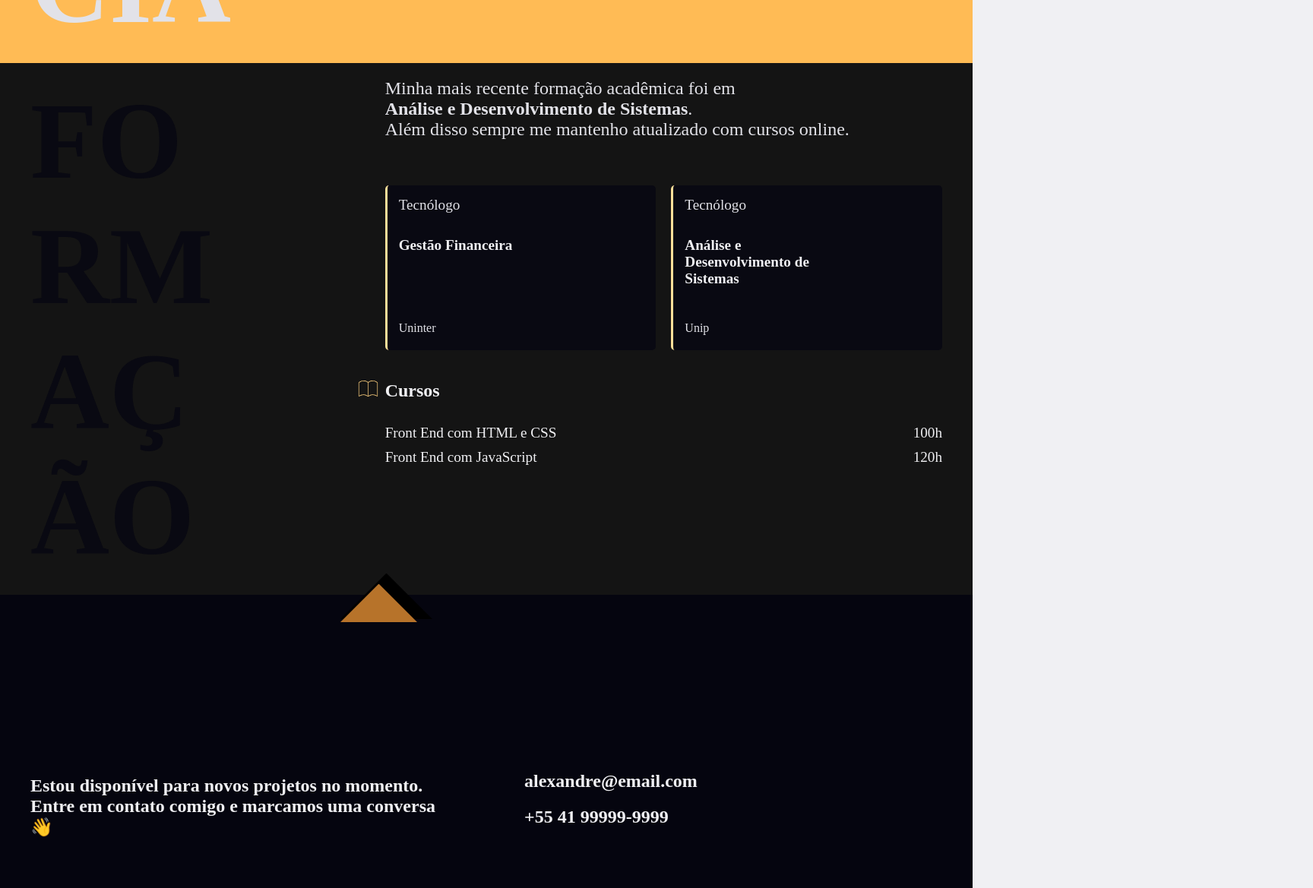
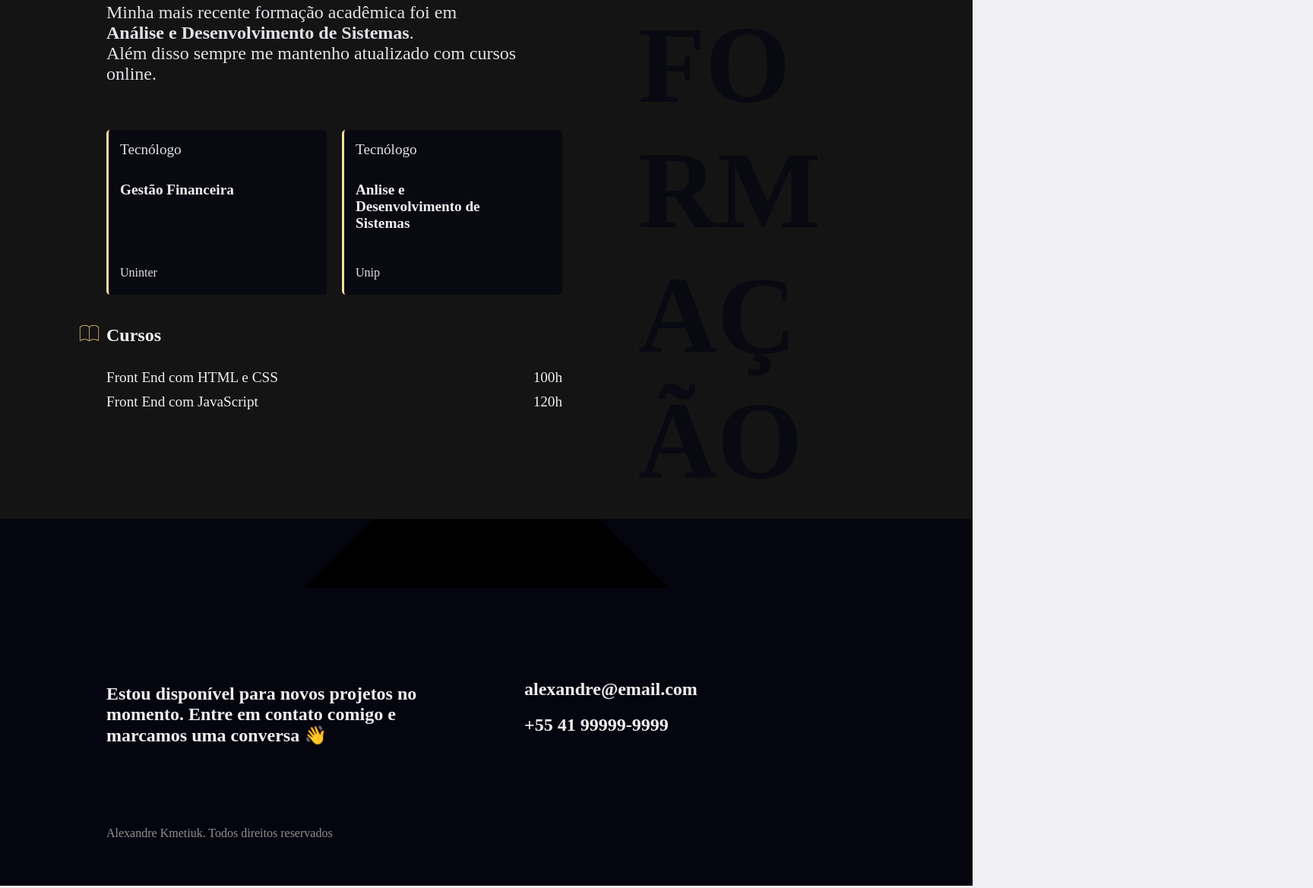
Before and after one commit to AlexandreKmetiuk/portfolio, a plain HTML site: page index.html in a window 1280 px wide. Shown: the part 1328-2497 px from the top of the page at 76% size, 1728 px wide, since content can reach past the window. Drawn offline with nearby package versions, Linux system fonts and the light colour scheme; a web font is replaced by a local one.

Commit message:
ajustando o css e arrumando html

```diff
--- a/assets/css/banner.css
+++ b/assets/css/banner.css
@@ -1,5 +1,5 @@
 .banner {
-  max-width: 1200px;
+  max-width: 1000px;
   margin: 0 auto;
   display: grid;
   gap: 100px;
@@ -54,13 +54,12 @@
 
 @media (max-width: 800px) {
   .banner {
-    grid-template-columns: 1fr 1fr;
     display: flex;
     flex-direction: column;
     gap: 40px;
   }
 
   .banner img {
-    max-width: 60%;
+    max-width: 50%;
   }
 }
--- a/assets/css/experiencia.css
+++ b/assets/css/experiencia.css
@@ -3,7 +3,7 @@
 }
 
 .experiencia-container {
-  max-width: 1200px;
+  max-width: 1000px;
   margin: 0 auto;
   display: grid;
   gap: 100px;
@@ -54,20 +54,20 @@
   color: #15151b;
 }
 
-@media (max-width: 1250px){
-    .experiencia-container{
+@media (max-width: 1250px) {
+  .experiencia-container {
     grid-template-columns: 1fr;
+    gap: 40px;
   }
-    .experiencia-titulo{
+  .experiencia-titulo {
     font-size: 2.8rem;
     text-transform: capitalize;
     max-width: initial !important;
   }
 }
 
-@media (max-width:800px){
-
-    .experiencia-container--descricao{
+@media (max-width: 800px) {
+  .experiencia-container--descricao {
     font-size: 1.4rem;
   }
 
@@ -76,8 +76,8 @@
   }
 }
 
-@media (max-width: 400px){
-    .experiencia-projetos{
+@media (max-width: 400px) {
+  .experiencia-projetos {
     grid-template-columns: 1fr;
   }
 }
--- a/assets/css/footer.css
+++ b/assets/css/footer.css
@@ -4,7 +4,7 @@
 }
 
 .footer-container {
-  max-width: 1200px;
+  max-width: 1000px;
   margin: 0 auto;
   padding: 120px 20px 60px 20px;
   gap: 100px;
@@ -29,30 +29,13 @@
   color: #8f8f8f;
 }
 
-.footer-triangulos {
-  position: relative;
-  left: 35%;
-}
-
-.triangulo {
-  width: 1px;
+.trapesio {
+  width: 300px;
   height: 1px;
-  position: relative;
-  z-index: 2;
-  top: -15px;
-  border: solid 50px transparent;
-  border-bottom: solid 50px #b7732a;
+  border: solid 90px transparent;
+  border-bottom: solid 90px black;
   border-top: none;
-}
-.triangulo-borda {
-  position: relative;
-  z-index: 1;
-  top: -80px;
-  width: 1px;
-  height: 1px;
-  border: solid 60px transparent;
-  border-bottom: solid 60px #000;
-  border-top: none;
+  margin: 0 auto;
 }
 
 @media (max-width: 800px) {
--- a/assets/css/formacao.css
+++ b/assets/css/formacao.css
@@ -4,15 +4,16 @@
 }
 
 .formacao-container {
-  max-width: 1200px;
+  max-width: 1000px;
   margin: 0 auto;
   display: grid;
   gap: 100px;
   padding: 20px 40px;
-  grid-template-columns: 1fr 2fr;
+  grid-template-columns: 2fr 1fr;
 }
 
 .formacao-titulo {
+  order: 1;
   font-size: 9rem;
   text-transform: uppercase;
   word-break: break-all;
@@ -84,12 +85,17 @@
 @media (max-width: 1250px) {
   .formacao-container {
     grid-template-columns: 1fr;
+    gap: 40px;
   }
   .formacao-titulo {
     font-size: 2.8rem;
     text-transform: capitalize;
     max-width: initial !important;
     color: #f0f0f3;
+  }
+
+  .formacao-subtitulo {
+    order: 1;
   }
 }
 
--- a/assets/css/global.css
+++ b/assets/css/global.css
@@ -3,10 +3,12 @@
 }
 
 body {
-  background-color: #F0F0F3;
+  background-color: #f0f0f3;
   font-family: "Quattrocento", serif;
   margin: 0px;
   box-sizing: border-box;
+  width: 100vw;
+  height: 100vh;
 }
 
 h1,
@@ -28,5 +30,6 @@ a {
 
 img {
   max-width: 100%;
+  height: auto;
   display: block;
 }
--- a/assets/css/header.css
+++ b/assets/css/header.css
@@ -1,5 +1,5 @@
 .header {
-  max-width: 1200px;
+  max-width: 1000px;
   display: flex;
   justify-content: space-between;
   align-items: center;
--- a/index.html
+++ b/index.html
@@ -107,7 +107,7 @@
 
               <li class="formacao-faculdade--wiget">
                 <p>Tecnólogo</p>
-                <h4>Análise e Desenvolvimento de Sistemas</h4>
+                <h4>Anlise e Desenvolvimento de Sistemas</h4>
                 <p>Unip</p>
               </li>
             </ul>
@@ -131,10 +131,7 @@
     </main>
 
     <footer class="footer" id="contato">
-      <div class="footer-triangulos">
-        <div class="triangulo"></div>
-        <div class="triangulo-borda"></div>
-      </div>
+      <div class="trapesio"></div>
       <div class="footer-container">
         <p class="footer-descricao">
           Estou disponível para novos projetos no momento. Entre em contato
```
Lines whose indentation alone changed are shown as unchanged.
